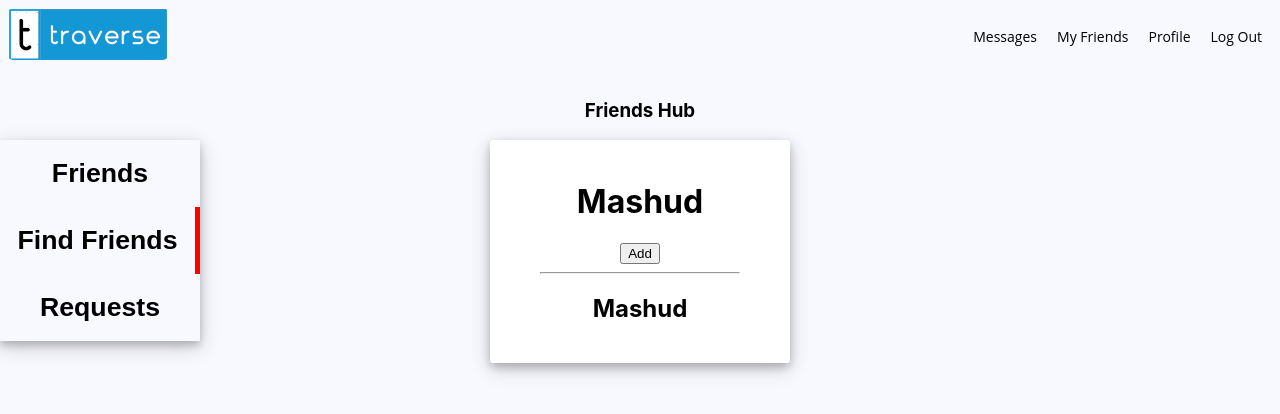
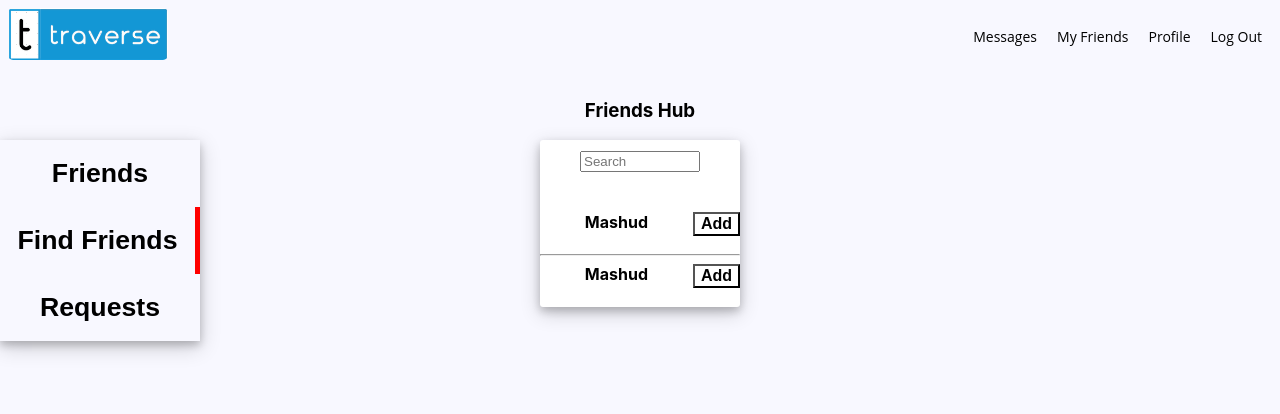
Before and after one commit to fm1539/Traverse2.0, a React (Create React App) app: page /friends in a window 1280 px wide. Both pictures are taken after a click on the button "Find Friends". Shown: the top 414 px of the page. Built offline with nearby package versions, Linux system fonts and the light colour scheme.

Commit message:
structure friends completed

```diff
--- /dev/null
+++ b/public/css/searchbar.css
@@ -0,0 +1,3 @@
+.form-control {
+    margin-bottom: 20%;
+}
--- a/public/css/style.css
+++ b/public/css/style.css
@@ -8,6 +8,22 @@
     height: 20px;
     font-family: Open Sans,Helvetica,Arial,sans-serif;
     position: relative;
+  }
+
+  .add-btn {
+      margin: auto;
+      background-color: transparent;
+      float: right;
+      transition: 0.3s;
+  }
+
+  .add-btn:focus {
+      outline: none;
+  }
+
+  .add-btn:hover {
+      cursor: pointer;
+      background-color: slategrey;
   }
 
   .plat-nav-item:after {
@@ -24,7 +40,7 @@
   }
 
   .container {
-    padding: 20px 50px 20px 50px;
+    padding: 10px 0 10px 0;
     width: 200px;
     background-color: white;
     border: solid black;
@@ -50,6 +66,17 @@
 
   .h1tab {
       width: 100%;
+  }
+
+  .h2add {
+      margin: 0;
+      font-size: medium;
+  }
+
+  .h1find {
+      display: inline-block;
+      font-size: medium;
+      margin-top: 0;
   }
 
   .friends-btn {
--- a/public/index.html
+++ b/public/index.html
@@ -17,6 +17,7 @@
     <link rel="manifest" href="%PUBLIC_URL%/manifest.json" />
     <link rel="stylesheet" href="%PUBLIC_URL%/css/homepage.css">
     <link rel="stylesheet" href="%PUBLIC_URL%/css/style.css">
+    <link rel="stylesheet" href="%PUBLIC_URL%/css/searchbar.css">
     <link rel="stylesheet" href="https://cdnjs.cloudflare.com/ajax/libs/font-awesome/4.7.0/css/font-awesome.min.css">
     <!--
       Notice the use of %PUBLIC_URL% in the tags above.
--- /dev/null
+++ b/src/components/SearchBar.js
@@ -0,0 +1,26 @@
+import React, { useState } from 'react'
+
+
+function SearchBar(props) {
+
+    const searchValHandler = (event) => {
+        props.setSearchVal(event.target.value)
+    }
+
+
+
+    return (
+        <div>
+        <input
+            className="form-control"
+            style={{width: '60%', marginLeft:'auto', marginRight:'auto'}}
+            type="search"
+            placeholder="Search"
+            onChange={searchValHandler}
+        ></input>
+        </div>
+    )
+
+}
+
+export default SearchBar
--- a/src/components/pages/Friends/Friends.js
+++ b/src/components/pages/Friends/Friends.js
@@ -1,5 +1,6 @@
 import React, {useState, useEffect} from 'react'
 import PlatNavbar from '../../Navbar'
+import SearchBar from '../../SearchBar'
 
 function Friends() {
 
@@ -16,14 +17,20 @@ function Friends() {
     </div>
 
     let findDiv = <div className="container">
-        <h1> Mashud </h1>
-        <button>Add</button>
+        <SearchBar />
+        <h2 className="h1find"> Mashud </h2>
+        <button className="add-btn"><h2 className="h2add">Add</h2></button>
         <hr></hr>
-        <h2>Mashud</h2>
+        <h2 className="h1find">Mashud</h2>
+        <button className="add-btn"><h2 className="h2add">Add</h2></button>
     </div>
 
     let requestDiv = <div className="container">
-
+        <h1 className="h1find"> Isfar </h1>
+        <button className="add-btn"><h2 className="h2add">Accept</h2></button>
+        <hr></hr>
+        <h2 className="h1find">Oshir</h2>
+        <button className="add-btn"><h2 className="h2add">Accept</h2></button>
     </div>
 
     let friendStatus = "friends-btn"
@@ -57,8 +64,7 @@ function Friends() {
 
             </div>
             {
-                friendState == 'friends' ? friendsDiv : (friendState == 'find' ? findDiv : <div>
-                </div>)
+                friendState == 'friends' ? friendsDiv : (friendState == 'find' ? findDiv : requestDiv)
             }
 
         </div>
```
Also changed, not shown: 1 other file (tests, documents, lock files or other folders).
